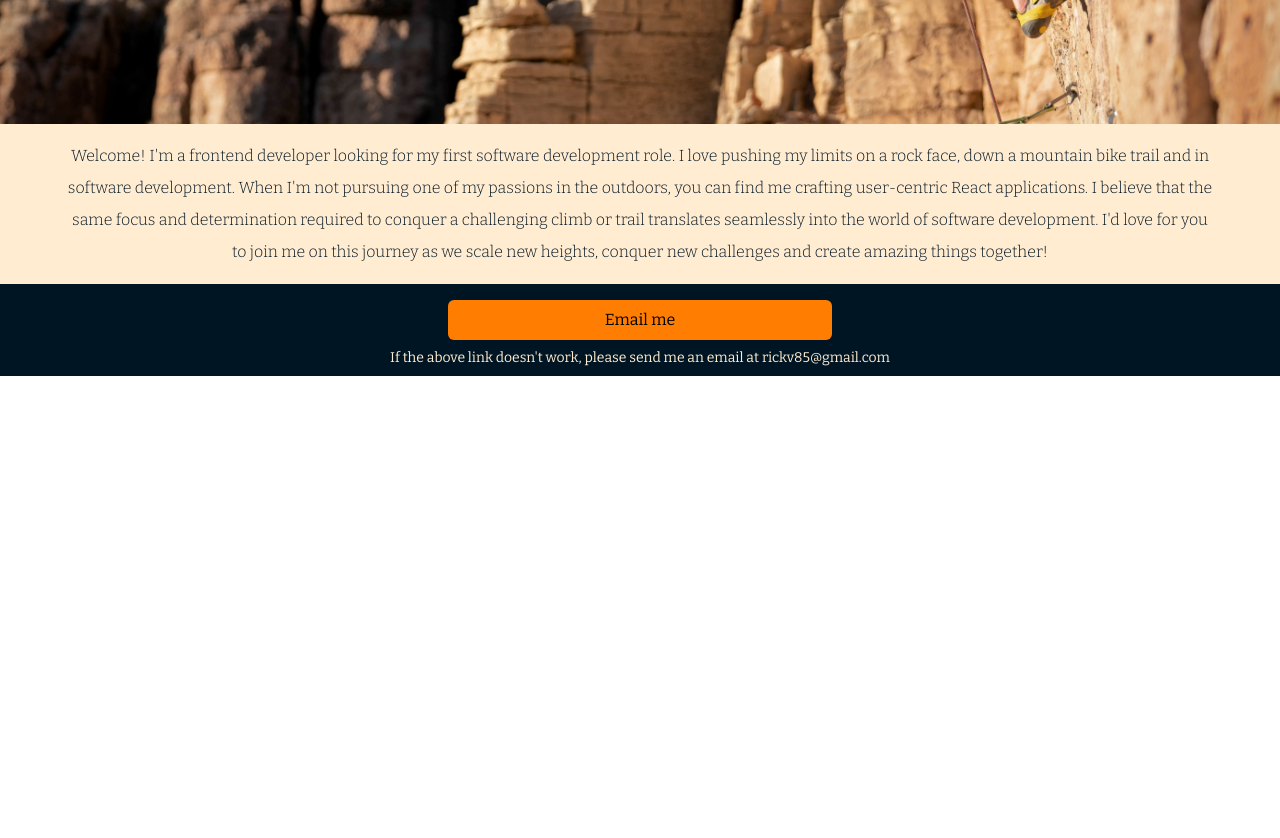
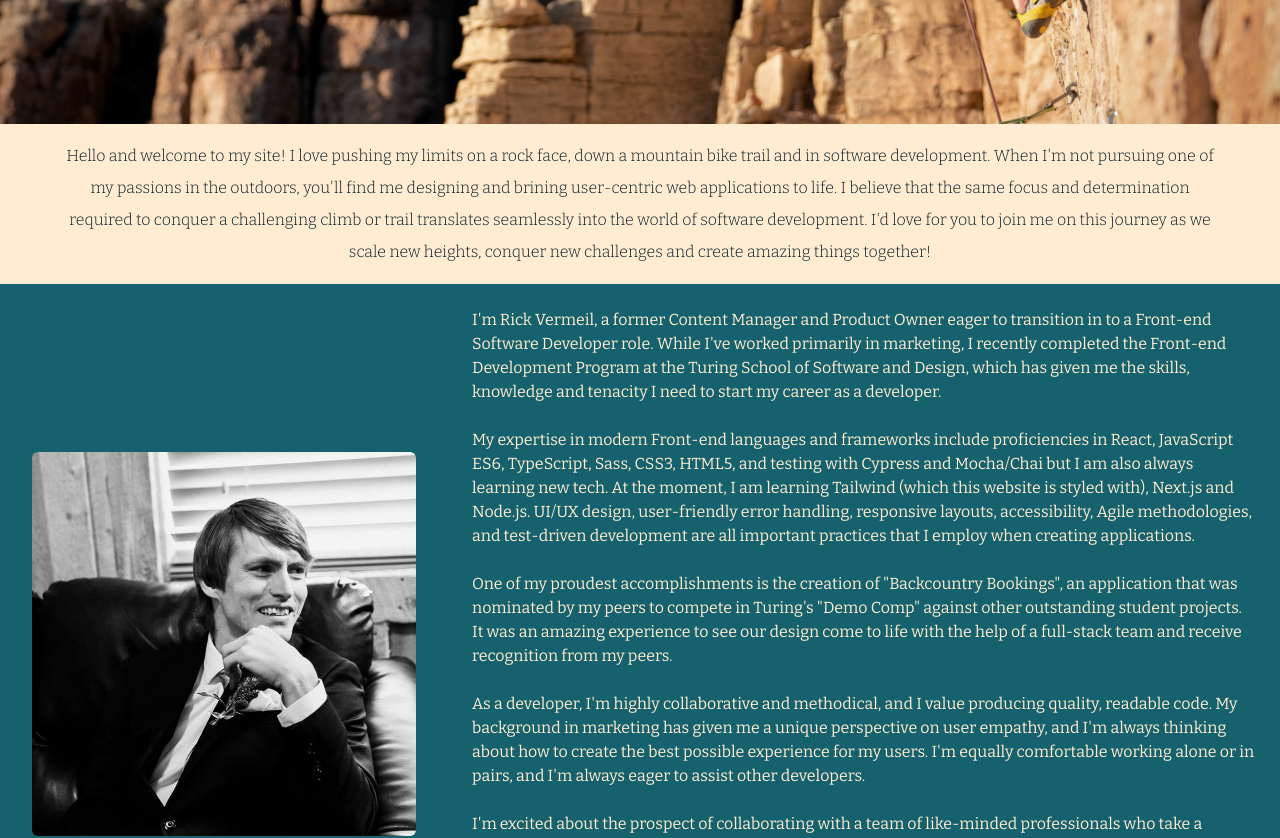
Before and after one commit to RickV85/rickvermeil.com, a React (Create React App) app: page / in a window 1280 px wide. Shown: the part 540-1378 px from the top of the page. Before the commit the page ends 916 px from the top, so only its background shows below. Built offline with nearby package versions, Linux system fonts and the light colour scheme; a web font is replaced by a local one.

Commit message:
Add bio section to Home

```diff
--- a/src/Components/Home/Home.tsx
+++ b/src/Components/Home/Home.tsx
@@ -1,3 +1,5 @@
+import profile from '../../assets/profile pic.jpeg'
+
 function Home() {
   return (
     <section id="homeMain">
@@ -11,10 +13,26 @@ function Home() {
           </h3>
         </div>
       </section>
-      <section className="flex justify-center h-fit">
+      <section className="flex flex-col items-center h-fit">
         <p className="text-darkBlue font-light leading-loose whitespace-pre-line text-center w-[90vw] py-4">
-          {`Welcome! I'm a frontend developer looking for my first software development role. I love pushing my limits on a rock face, down a mountain bike trail and in software development. When I'm not pursuing one of my passions in the outdoors, you can find me crafting user-centric React applications. I believe that the same focus and determination required to conquer a challenging climb or trail translates seamlessly into the world of software development. I'd love for you to join me on this journey as we scale new heights, conquer new challenges and create amazing things together!`}
+          {`Hello and welcome to my site! I love pushing my limits on a rock face, down a mountain bike trail and in software development. When I'm not pursuing one of my passions in the outdoors, you'll find me designing and brining user-centric web applications to life. I believe that the same focus and determination required to conquer a challenging climb or trail translates seamlessly into the world of software development. I'd love for you to join me on this journey as we scale new heights, conquer new challenges and create amazing things together!`}
         </p>
+        <div className="bg-teal h-fit w-screen flex flex-col-reverse md:flex-row items-center ">
+          <img className='h-72 m-6 md:h-96 md:m-8 rounded-md' src={profile} alt="Rick Vermeil profile" />
+          <div className='text-beige whitespace-pre-line '>
+            <p className='p-6 '>{`I'm Rick Vermeil, a former Content Manager and Product Owner eager to transition in to a Front-end Software Developer role. While I've worked primarily in marketing, I recently completed the Front-end Development Program at the Turing School of Software and Design, which has given me the skills, knowledge and tenacity I need to start my career as a developer.
+
+            My expertise in modern Front-end languages and frameworks include proficiencies in React, JavaScript ES6, TypeScript, Sass, CSS3, HTML5, and testing with Cypress and Mocha/Chai but I am also always learning new tech. At the moment, I am learning Tailwind (which this website is styled with), Next.js and Node.js. UI/UX design, user-friendly error handling, responsive layouts, accessibility, Agile methodologies, and test-driven development are all important practices that I employ when creating applications.
+
+            One of my proudest accomplishments is the creation of "Backcountry Bookings", an application that was nominated by my peers to compete in Turing's "Demo Comp" against other outstanding student projects. It was an amazing experience to see our design come to life with the help of a full-stack team and receive recognition from my peers.
+
+            As a developer, I'm highly collaborative and methodical, and I value producing quality, readable code. My background in marketing has given me a unique perspective on user empathy, and I'm always thinking about how to create the best possible experience for my users. I'm equally comfortable working alone or in pairs, and I'm always eager to assist other developers.
+
+            I'm excited about the prospect of collaborating with a team of like-minded professionals who take a democratic approach to decision-making. At my core, I value accountability and always recognize those around me for their contributions. I'm committed to continuing to develop my skill set, growing in my new career as a front-end software developer.
+
+            Thank you for taking the time to learn more about me, and I hope to have the opportunity to work with you soon. Please click the link below if you'd like to get in touch.`}</p>
+          </div>
+        </div>
       </section>
     </section>
   );
```
Also changed, not shown: src/assets/profile pic.jpeg (added).
